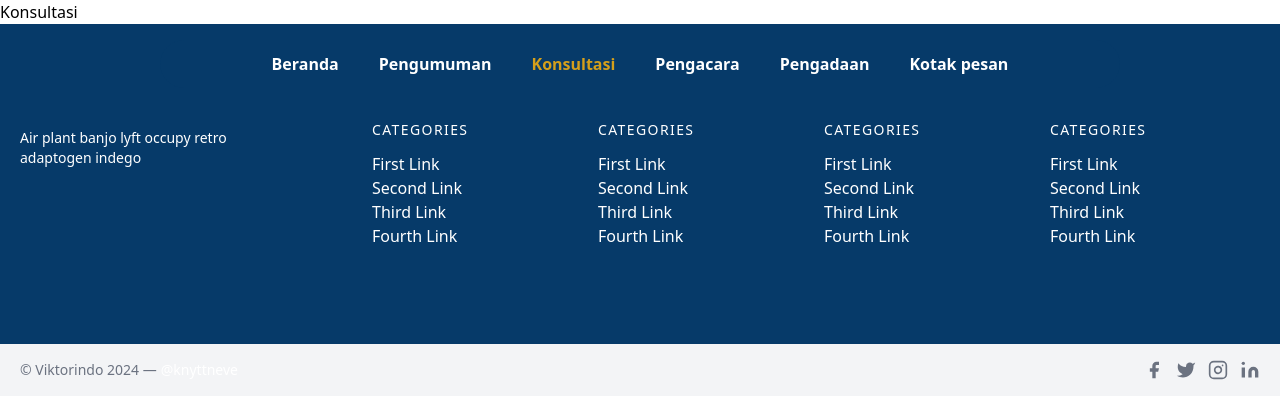
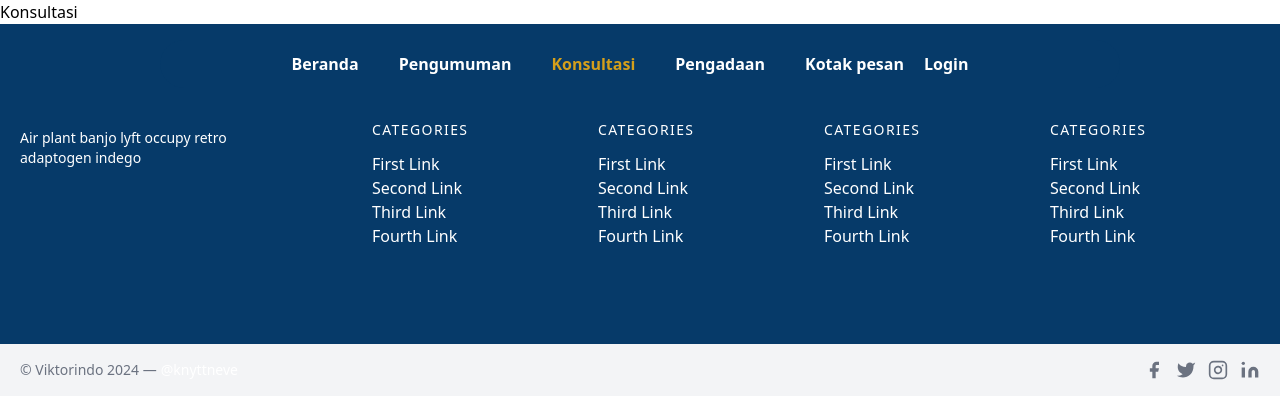
Before and after one commit to AurelNabiel/asn-project, a React (Create React App) app: page /konsultasi in a window 1280 px wide. Shown: the top 418 px of the page. Built offline with nearby package versions, Linux system fonts and the light colour scheme.

Commit message:
feat::adding login in navbar

```diff
--- a/package.json
+++ b/package.json
@@ -3,6 +3,8 @@
   "version": "0.1.0",
   "private": true,
   "dependencies": {
+    "@headlessui/react": "^2.1.8",
+    "@heroicons/react": "^2.1.5",
     "@testing-library/jest-dom": "^5.17.0",
     "@testing-library/react": "^13.4.0",
     "@testing-library/user-event": "^13.5.0",
--- a/src/components/navbar.jsx
+++ b/src/components/navbar.jsx
@@ -1,16 +1,19 @@
-import React from "react";
+import React, { Fragment } from "react";
 import { Link, useLocation } from "react-router-dom";
 import LogoKemendagri from "../assets/LogoKemendagri.png";
 import { FaBurger } from "react-icons/fa6";
-import { Menu } from "iconsax-react";
+
 import { CiMenuBurger } from "react-icons/ci";
+import { Menu, Transition, Dialog } from "@headlessui/react";
+import { ChevronDownIcon, ChevronUpIcon } from "@heroicons/react/16/solid";
 
 export default function Navbar() {
   const location = useLocation();
 
-
-  const isActive = (path) => location.pathname === path ? "text-[#D49F1B]" : "hover:text-[#D49F1B]";
+  const isActive = (path) =>
+    location.pathname === path ? "text-[#D49F1B]" : "hover:text-[#D49F1B]";
   const [navbarOpen, setNavbarOpen] = React.useState(false);
+  const [open, setOpen] = React.useState(false);
 
   return (
     <>
@@ -25,19 +28,17 @@ export default function Navbar() {
           <Link to={"/konsultasi"}>
             <p className={`mr-10 ${isActive("/konsultasi")}`}>Konsultasi</p>
           </Link>
-          <Link to={"/pengacara"}>
-            <p className={`mr-10 ${isActive("/pengacara")}`}>Pengacara</p>
-          </Link>
+
           <Link to={"/pengadaan"}>
             <p className={`mr-10 ${isActive("/pengadaan")}`}>Pengadaan</p>
           </Link>
           <Link to={"/pesan"}>
             <p className={`${isActive("/pesan")}`}>Kotak pesan</p>
           </Link>
+          <DropdownLD setOpen={setOpen} isActive={isActive} />
         </nav>
         {/* mobile */}
         <div className="flex lg:hidden items-center justify-center gap-x-5">
-
           <button
             onClick={() => setNavbarOpen(!navbarOpen)}
             className="xl:hidden lg:hidden h-8 w-8"
@@ -61,3 +62,63 @@ export default function Navbar() {
     </>
   );
 }
+
+function DropdownLD({ setOpen, pathname, isActive }) {
+  return (
+    <>
+      <Menu as="div" className="relative inline-block text-left">
+        {({ open }) => (
+          <>
+            <div>
+              <Menu.Button
+                className={`inline-flex w-full justify-center mr-10       ${
+                  pathname === "/auth/daftar" ||
+                  pathname === "/auth/login" ||
+                  open
+                    ? "text-[#D49F1B]"
+                    : "hover:text-[#D49F1B]"
+                }`}
+              >
+                Login
+              </Menu.Button>
+            </div>
+            <Transition
+              as={Fragment}
+              enter="transition ease-out duration-100"
+              enterFrom="transform opacity-0 scale-95"
+              enterTo="transform opacity-100 scale-100"
+              leave="transition ease-in duration-75"
+              leaveFrom="transform opacity-100 scale-100"
+              leaveTo="transform opacity-0 scale-95"
+            >
+              <Menu.Items className="absolute mt-2 w-20 origin-top-right divide-y divide-gray-100 rounded-sm bg-blue-900  bg-opacity-50 shadow-lg ring-1 ring-black ring-opacity-5 focus:outline-none">
+                <div className="px-1 py-1 ">
+                  <Menu.Item>
+                    <button
+                      className={`group flex justify-center w-full items-center rounded-md px-2 py-1 text-sm text-white  ${isActive(
+                        "/login"
+                      )} `}
+                    >
+                      ASN
+                    </button>
+                  </Menu.Item>
+                </div>
+                <div className="px-1 py-1 ">
+                  <Menu.Item>
+                    <button
+                      className={`group flex justify-center w-full items-center rounded-md px-2 py-1 text-sm text-white  ${isActive(
+                        "/login"
+                      )} `}
+                    >
+                      Pengacara
+                    </button>
+                  </Menu.Item>
+                </div>
+              </Menu.Items>
+            </Transition>
+          </>
+        )}
+      </Menu>
+    </>
+  );
+}
```
Also changed, not shown: 1 other file (tests, documents, lock files or other folders). Lines whose indentation alone changed are shown as unchanged.
